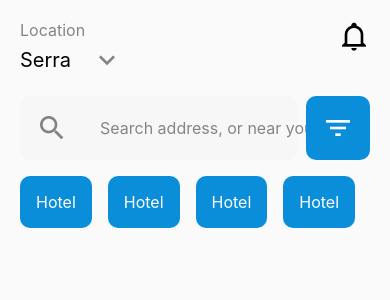
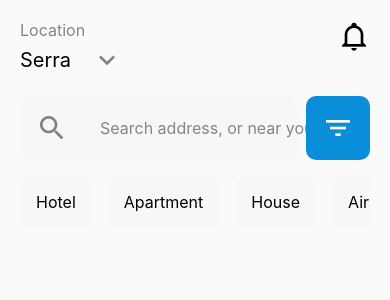
Before and after one commit to ramontrovao/home-rent-app, a React Native app: screen / in a window 390 px wide. Shown: the top 300 px of the page. Built offline with nearby package versions, Linux system fonts and the light colour scheme.

Commit message:
feat: finished HomeTypeSectionContainer

```diff
--- a/src/screens/Home/Home.tsx
+++ b/src/screens/Home/Home.tsx
@@ -4,10 +4,29 @@ import { FilterSection } from "./components/FilterSection/FilterSection";
 import { HomeTypeSection } from "./components/HomeTypeSection/HomeTypeSection";
 
 export const Home = () => {
+  const homeTypes = [
+    {
+      name: "Hotel",
+      id: 1,
+    },
+    {
+      name: "Apartment",
+      id: 2,
+    },
+    {
+      name: "House",
+      id: 3,
+    },
+    {
+      name: "AirBnb",
+      id: 4,
+    },
+  ];
+
   return (
     <S.MainContainer>
       <FilterSection />
-      <HomeTypeSection />
+      <HomeTypeSection homeTypes={homeTypes} />
 
       <StatusBar style="auto" />
     </S.MainContainer>
--- a/src/screens/Home/components/HomeTypeSection/HomeTypeSection.styles.ts
+++ b/src/screens/Home/components/HomeTypeSection/HomeTypeSection.styles.ts
@@ -1,20 +1,25 @@
 import styled from "styled-components/native";
+import type { HomeTypeContainerStyledProps } from "./HomeTypeSection.types";
 
 export const HomeTypeSectionContainer = styled.FlatList`
   margin-top: ${({ theme }) => theme.SPACING.LG};
 `;
 
-export const HomeTypeContainer = styled.View`
+export const HomeTypeContainer = styled.TouchableOpacity<HomeTypeContainerStyledProps>`
   padding: ${({ theme }) => theme.SPACING.LG};
 
   justify-content: center;
   align-items: center;
 
-  background-color: ${({ theme }) => theme.COLORS.BLUE_BACKGROUND_200};
+  background-color: ${({ theme, isSelected }) =>
+    isSelected
+      ? theme.COLORS.BLUE_BACKGROUND_200
+      : theme.COLORS.GRAY_BACKGROUND_200};
   border-radius: ${({ theme }) => theme.BORDER_RADIUS.MD};
 `;
 
-export const HomeTypeText = styled.Text`
+export const HomeTypeText = styled.Text<HomeTypeContainerStyledProps>`
   font-size: ${({ theme }) => theme.FONT_SIZES.MD};
-  color: ${({ theme }) => theme.COLORS.WHITE};
+  color: ${({ theme, isSelected }) =>
+    isSelected ? theme.COLORS.WHITE : theme.COLORS.BLACK};
 `;
--- a/src/screens/Home/components/HomeTypeSection/HomeTypeSection.tsx
+++ b/src/screens/Home/components/HomeTypeSection/HomeTypeSection.tsx
@@ -1,63 +1,30 @@
-import { DEFAULT_THEME } from "@/styles/theme";
 import * as S from "./HomeTypeSection.styles";
-import { Text, TouchableOpacity } from "react-native";
+import { type ListRenderItem } from "react-native";
+import type { HomeTypeSectionProps, THomeType } from "./HomeTypeSection.types";
+import { useState } from "react";
 
-export const HomeTypeSection = () => {
-  const data = [
-    {
-      name: "Hotel",
-    },
-    {
-      name: "Hotel",
-    },
-    {
-      name: "Hotel",
-    },
-    {
-      name: "Hotel",
-    },
-    {
-      name: "Hotel",
-    },
-    {
-      name: "Hotel",
-    },
-    {
-      name: "Hotel",
-    },
-    {
-      name: "Hotel",
-    },
-    {
-      name: "Hotel",
-    },
-    {
-      name: "Hotel",
-    },
-    {
-      name: "Hotel",
-    },
-    {
-      name: "Hotel",
-    },
-    {
-      name: "Hotel",
-    },
-  ];
+export const HomeTypeSection = ({ homeTypes }: HomeTypeSectionProps) => {
+  const [selectedItem, setSelectedItem] = useState<number | null>(null);
+
+  const renderItem: ListRenderItem<THomeType> = ({ item }) => {
+    const isSelected = selectedItem === item.id;
+
+    const handleSelectItem = () => setSelectedItem(item.id);
+
+    return (
+      <S.HomeTypeContainer onPress={handleSelectItem} isSelected={isSelected}>
+        <S.HomeTypeText isSelected={isSelected}>{item.name}</S.HomeTypeText>
+      </S.HomeTypeContainer>
+    );
+  };
 
   return (
     <S.HomeTypeSectionContainer
       horizontal
-      data={data}
+      data={homeTypes}
       contentContainerStyle={{ gap: 16 }}
       showsHorizontalScrollIndicator={false}
-      renderItem={({ item }) => (
-        <S.HomeTypeContainer>
-          <TouchableOpacity>
-            <S.HomeTypeText>{item.name}</S.HomeTypeText>
-          </TouchableOpacity>
-        </S.HomeTypeContainer>
-      )}
+      renderItem={renderItem}
     />
   );
 };
```
Also changed, not shown: src/screens/Home/components/HomeTypeSection/HomeTypeSection.types.ts (added, +12 -0 lines).
